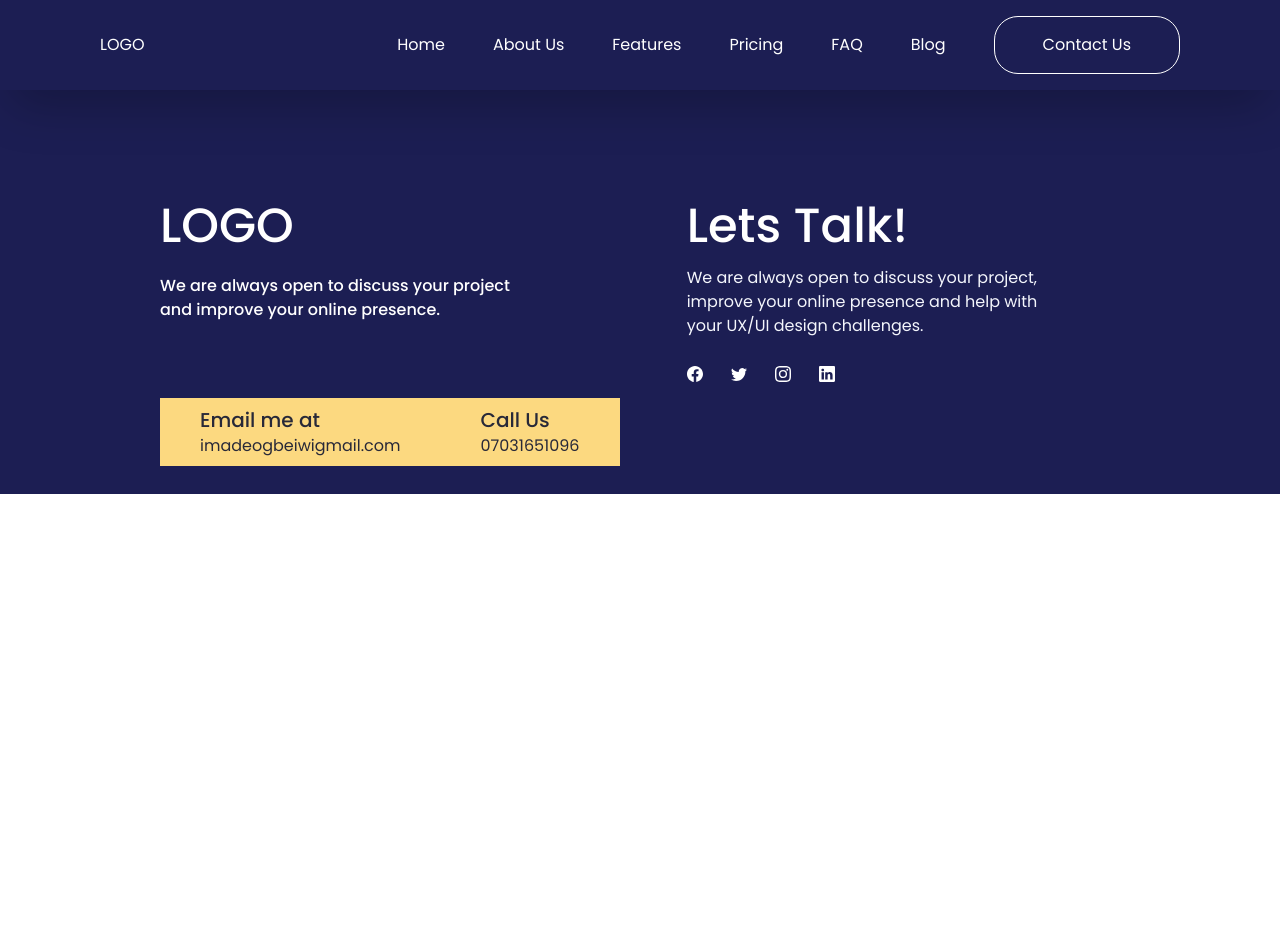
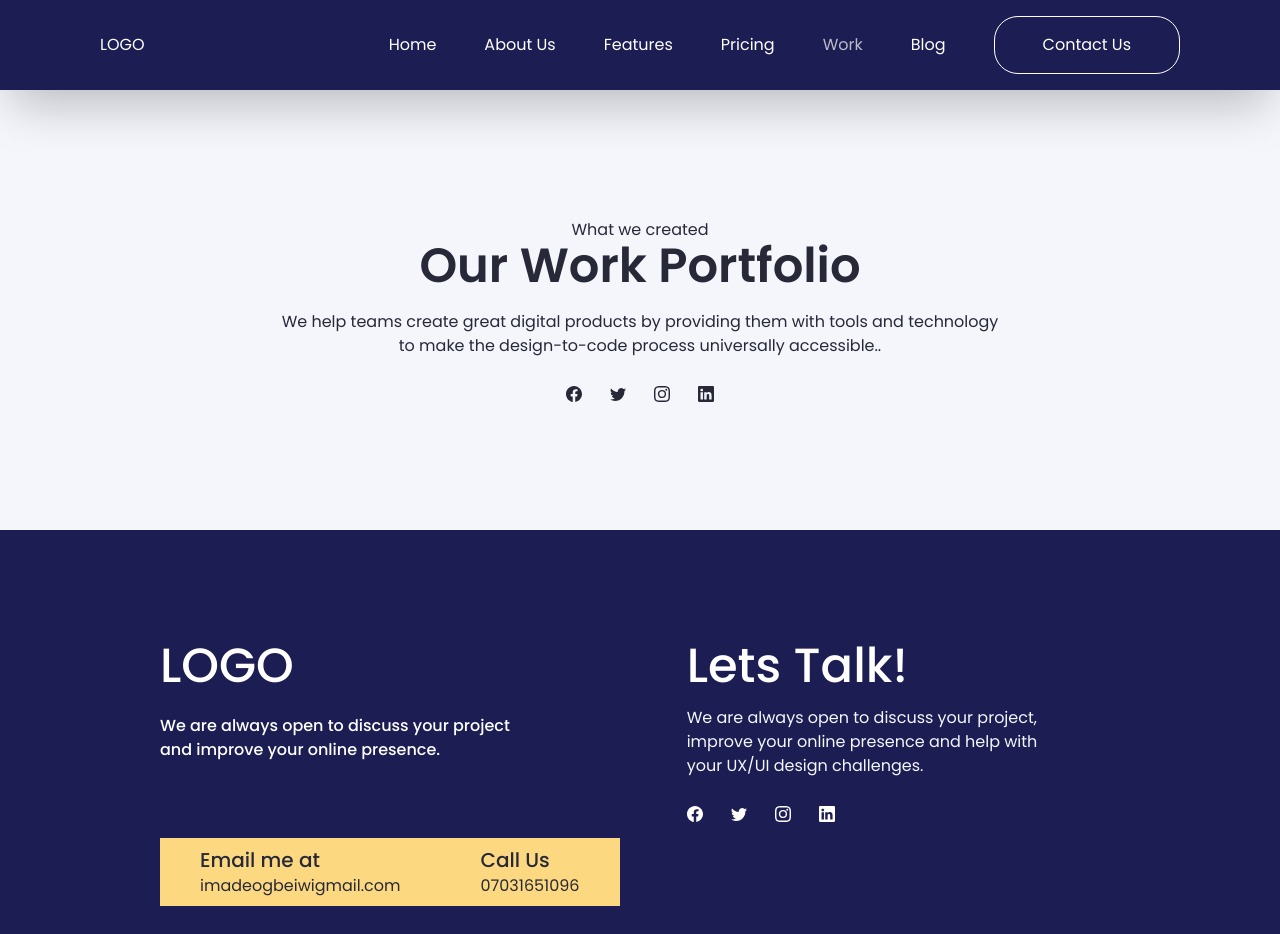
Before and after one commit to WinifredOgbeiwi/Website_Builder, a React (Vite) app: page /work in a window 1280 px wide. Before the commit the page ends 800 px from the top, so only its background shows below. Built offline with nearby package versions, Linux system fonts and the light colour scheme.

Commit message:
WORK - Hero section

```diff
--- a/src/App.jsx
+++ b/src/App.jsx
@@ -5,9 +5,9 @@ import Home from './routes/Home'
 import About from './routes/About'
 import Features from './routes/Features'
 import Pricing from './routes/Pricing'
-import Faq from './routes/Faq'
 import Blog from './routes/Blog'
 import Footer from './layout/Footer'
+import Work from './routes/Work'
 
 const App = () => {
   return (
@@ -19,7 +19,7 @@ const App = () => {
           <Route path='/about' element={<About />} />
           <Route path='/features' element={<Features />} />
           <Route path='/pricing' element={<Pricing />} />
-          <Route path='/faq' element={<Faq />} />
+          <Route path='/work' element={<Work />} />
           <Route path='/blog' element={<Blog />} />
         </Routes>
         <Footer/>
--- a/src/constants/data.jsx
+++ b/src/constants/data.jsx
@@ -23,8 +23,8 @@ const header_links_data = [
     },
     {
         id: 5,
-        link: "/faq",
-        text: "FAQ"
+        link: "/work",
+        text: "Work"
     },
     {
         id: 6,
--- a/src/routes/Faq.jsx
+++ /dev/null
@@ -1,11 +0,0 @@
-import React from 'react'
-
-const Faq = () => {
-  return (
-    <div>
-
-    </div>
-  )
-}
-
-export default Faq
--- /dev/null
+++ b/src/routes/Work.jsx
@@ -0,0 +1,12 @@
+import React from 'react'
+import Hero from '../sections/work/hero'
+
+const Work = () => {
+  return (
+    <>
+      <Hero/>
+    </>
+  )
+}
+
+export default Work
--- /dev/null
+++ b/src/sections/work/hero.jsx
@@ -0,0 +1,23 @@
+import React from 'react'
+import { Heading2 } from '../../components/headings'
+import { BsFacebook, BsInstagram, BsLinkedin, BsTwitter } from 'react-icons/bs'
+
+const Hero = () => {
+  return (
+    <section className="py-32 md:py-[128px] flex flex-wrap justify-center gap-5 bg-[#F4F6FC] ">
+          <div className='flex justify-center items-center flex-col'>
+              <p>What we created</p>
+              <Heading2 text="Our Work Portfolio" />
+              <p className='text-center mt-5 md:w-8/12'>We help teams create great digital products by providing them with tools and technology to make the design-to-code process universally accessible..</p>
+        <div className='flex space-x-2 sm:space-x-7 mt-7'>
+          <BsFacebook />
+          <BsTwitter />
+          <BsInstagram />
+          <BsLinkedin />
+        </div>
+          </div>
+          </section>
+  )
+}
+
+export default Hero
```
